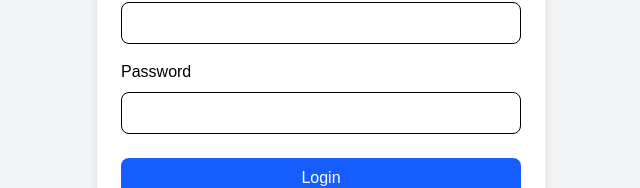
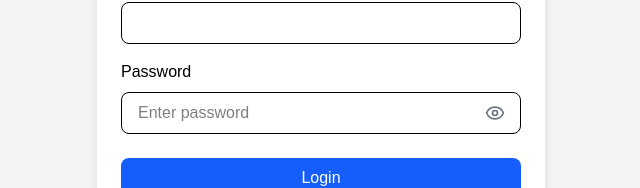
Before and after one commit to CharanSai9898/ToDo-NextJS-project, a Next.js app: page /login in a window 1280 px wide. Shown: the part 328-516 px from the top of the page, without its empty margins (319-959 px from the left). Built offline with nearby package versions, Linux system fonts and the light colour scheme.

Commit message:
Added password eye  functionality

```diff
--- a/components/Auth/LoginForm.tsx
+++ b/components/Auth/LoginForm.tsx
@@ -4,8 +4,10 @@ import { login } from "@/services/authservice";
 import Link from "next/link";
 import { useRouter } from "next/navigation";
 import {toast} from "react-toastify";
+import {Eye,EyeOff} from "lucide-react";
 
 const LoginForm = () => {
+  const[showPassword,setShowPassword] = useState(false);
   const router = useRouter();
   const [form, setForm] = useState({
     email: "",
@@ -61,15 +63,26 @@ const LoginForm = () => {
 
         <div className="mb-6">
           <label className="block mb-2 text-black">Password</label>
-          <input
-            type="password"
-            name="password"
-            value={form.password}
-            onChange={handleChange}
-            className="w-full border rounded-lg px-4 py-2 text-black"
-          />
+
+          <div className="relative">
+            <input
+              type={showPassword ? "text" : "password"}
+              name="password"
+              value={form.password}
+              onChange={handleChange}
+              placeholder="Enter password"
+              className="w-full border rounded-lg px-4 py-2 pr-12 text-black"
+            />
+
+            <button
+              type="button"
+              onClick={() => setShowPassword(!showPassword)}
+              className="absolute inset-y-0 right-0 flex items-center pr-4 text-gray-500 hover:text-gray-700"
+            >
+              {showPassword ? <EyeOff size={20} /> : <Eye size={20} />}
+            </button>
+          </div>
         </div>
-
         <button
           type="submit"
           className="w-full bg-blue-600 text-white py-2 rounded-lg hover:bg-blue-700"
@@ -79,7 +92,10 @@ const LoginForm = () => {
 
         <p className="mt-4 text-center text-sm text-gray-600">
           No account?{" "}
-          <Link href="/signup" className="font-semibold text-blue-600 hover:underline">
+          <Link
+            href="/signup"
+            className="font-semibold text-blue-600 hover:underline"
+          >
             Sign up
           </Link>
         </p>
```
